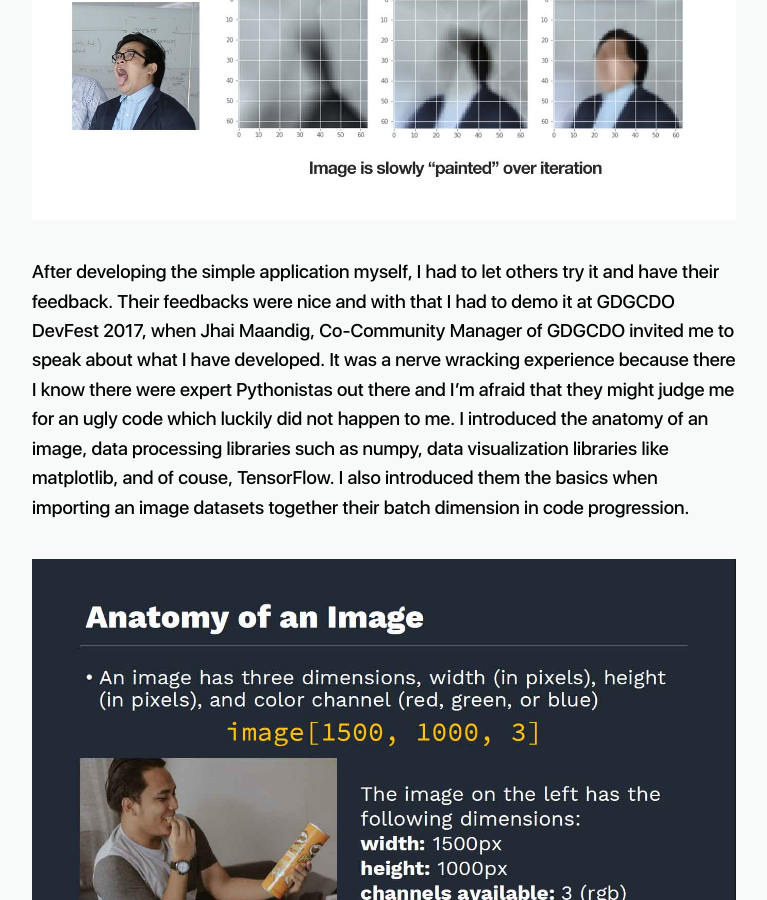
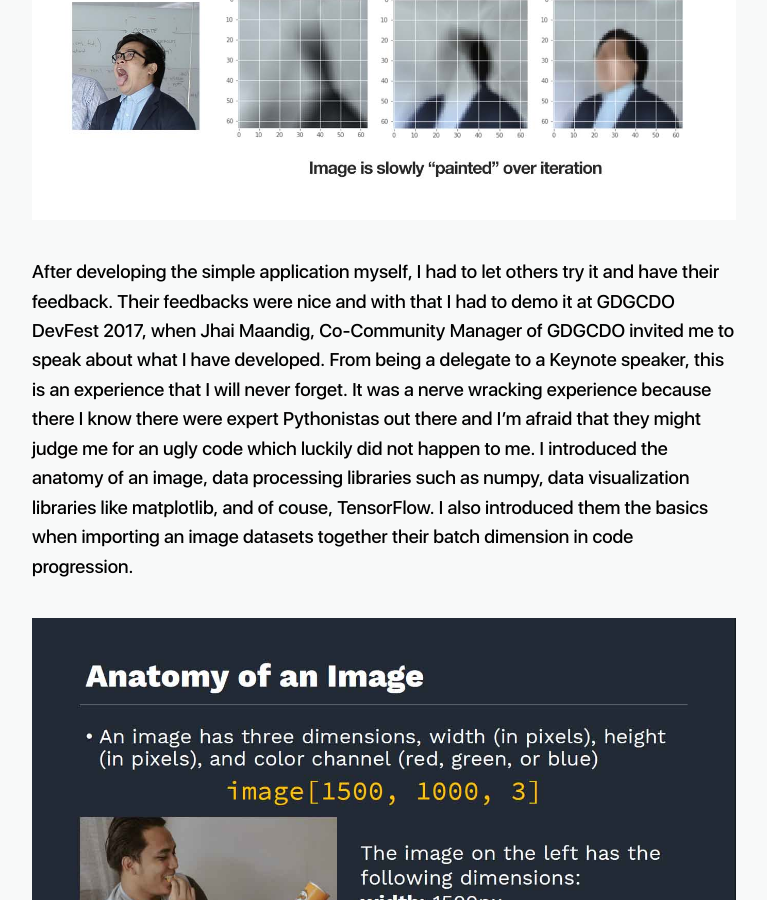
Before and after one commit to marcreyesph/blog-marcreyesph, a Jekyll site: the page built from _posts/2017-12-26-devfest-2017-a-developer-story.md, in a window 1280 px wide and 900 px high, scrolled down 6178 px. Shown: the whole window, without its empty margins (256-1023 px from the left). Built offline with Jekyll 4.4.1, drawn with Linux system fonts in a browser that asks for light colours; nearby versions of some CDN libraries; some of the changed text lies outside the part shown.

Commit message:
Update blog story

```diff
--- a/_posts/2017-12-26-devfest-2017-a-developer-story.md
+++ b/_posts/2017-12-26-devfest-2017-a-developer-story.md
@@ -13,7 +13,7 @@
 
 > "It always seems impossible until it is done" &mdash; Nelson Mandela
 
-Three years ago, when I was 15 and a fourth year high school student, I joined my first DevFest in Cagayan de Oro. I was first introduced to DevFest by my former club moderator, Dave, who was already able the event for a couple of times already because of him volunteering for the community. I have two techie friends back then, Andrew and Lance who were my batchmates and were also members of the tech club in High School. Now we are of separate ways, Lance who is currently finishing his degree in Medical Laboratory Science (MLS) and Andrew who is currently an Information Systems student. My first DevFest was fun and being able to create my first Polymer Web App was a fulfilling and fun experience as a budding developer.
+Three years ago, when I was 15 and a fourth year high school student, I joined my first DevFest in Cagayan de Oro. I was first introduced to DevFest by my former club moderator, Dave, who was already able to join the event for a couple of times already because he was a volunteer of the community. I have two techie friends back then, Andrew and Lance who were my batchmates and were also members of the tech club in High School. Now we are on separate ways, Lance who is currently finishing his degree in Medical Laboratory Science (MLS) and Andrew who is currently an Information Systems student. My first DevFest was fun and being able to create my first Polymer Web App was a fulfilling and fun experience as a budding developer.
 
 ![Lance, Me, and Andew at GDGCDO DevFest 2014](/assets/images/posts/body/dv-7.jpg "Lance, Me, and Andew at GDGCDO DevFest 2014")
 
@@ -45,7 +45,7 @@
 
 ![Image Completion/Inpainting Demo](/assets/images/posts/body/dv-9.jpg "Image Completion/Inpainting Demo")
 
-After developing the simple application myself, I had to let others try it and have their feedback. Their feedbacks were nice and with that I had to demo it at GDGCDO DevFest 2017, when Jhai Maandig, Co-Community Manager of GDGCDO invited me to speak about what I have developed. It was a nerve wracking experience because there I know there were expert Pythonistas out there and I'm afraid that they might judge me for an ugly code which luckily did not happen to me. I introduced the anatomy of an image, data processing libraries such as numpy, data visualization libraries like matplotlib, and of couse, TensorFlow. I also introduced them the basics when importing an image datasets together their batch dimension in code progression.
+After developing the simple application myself, I had to let others try it and have their feedback. Their feedbacks were nice and with that I had to demo it at GDGCDO DevFest 2017, when Jhai Maandig, Co-Community Manager of GDGCDO invited me to speak about what I have developed. From being a delegate to a Keynote speaker, this is an experience that I will never forget. It was a nerve wracking experience because there I know there were expert Pythonistas out there and I'm afraid that they might judge me for an ugly code which luckily did not happen to me. I introduced the anatomy of an image, data processing libraries such as numpy, data visualization libraries like matplotlib, and of couse, TensorFlow. I also introduced them the basics when importing an image datasets together their batch dimension in code progression.
 
 ![Anatomy of an Image](/assets/images/posts/body/dv-11.jpg "Anatomy of an Image")
 
```
